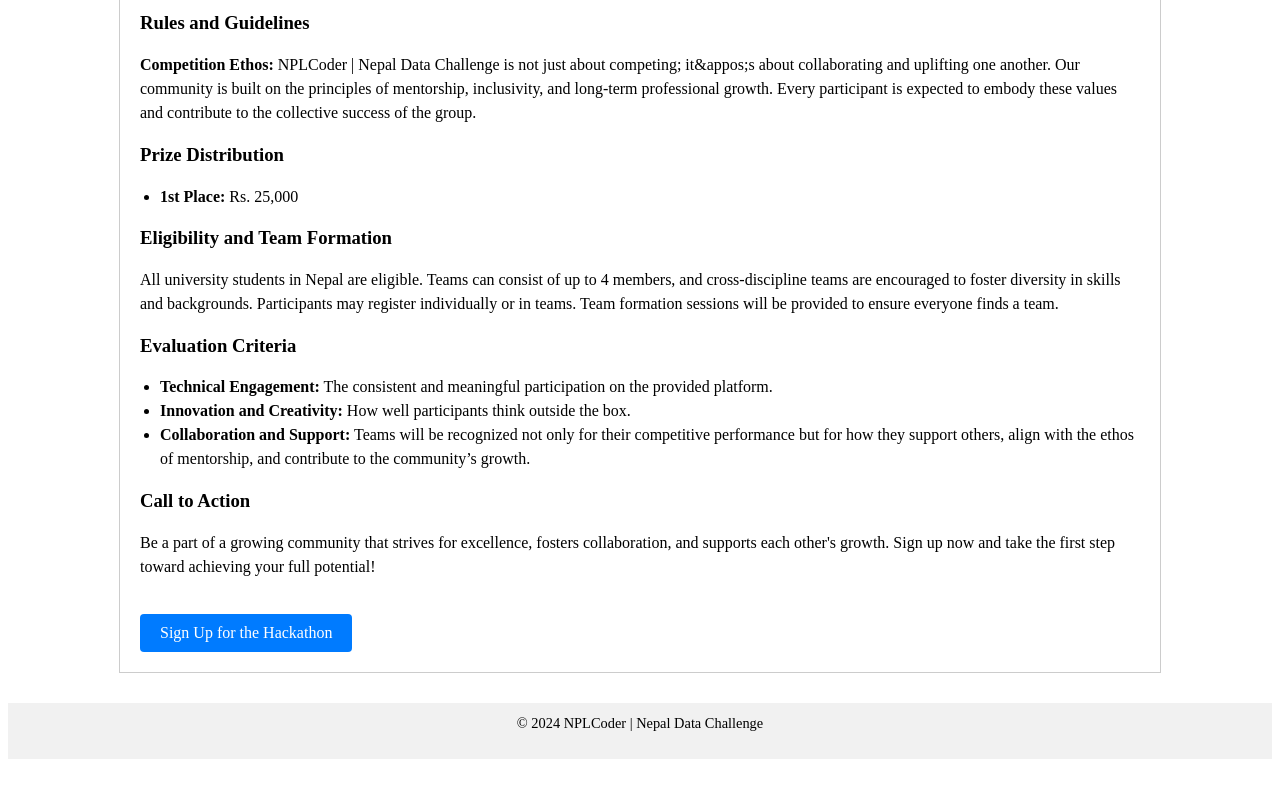
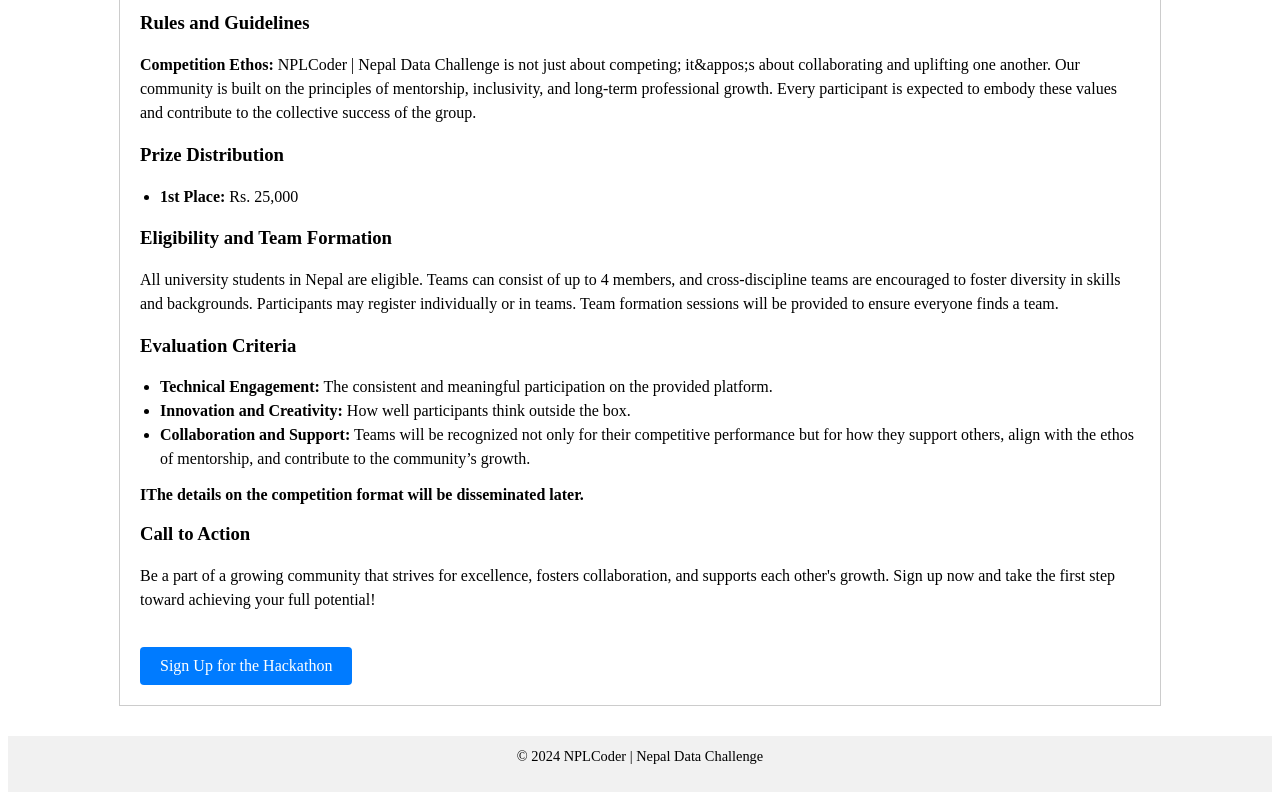
Before and after one commit to npl-coder/NDC-frontend, a React (Vite) app: page / in a window 1280 px wide. Shown: the part 610-1410 px from the top of the page. Before the commit the page ends 1377 px from the top, so only its background shows below. Built offline with nearby package versions, Linux system fonts and the light colour scheme.

Commit message:
Add registration info

```diff
--- a/src/components/Info/Info.jsx
+++ b/src/components/Info/Info.jsx
@@ -36,6 +36,8 @@
             <li><b>Collaboration and Support:</b> Teams will be recognized not only for their competitive performance but for how they support others, align with the ethos of mentorship, and contribute to the community’s growth.</li>
         </ul>
 
+        <b>IThe details on the competition format will be disseminated later.</b>
+
         <h3>Call to Action</h3>
         <p>Be a part of a growing community that strives for excellence, fosters collaboration, and supports each other's growth. Sign up now and take the first step toward achieving your full potential!</p>
 
```
